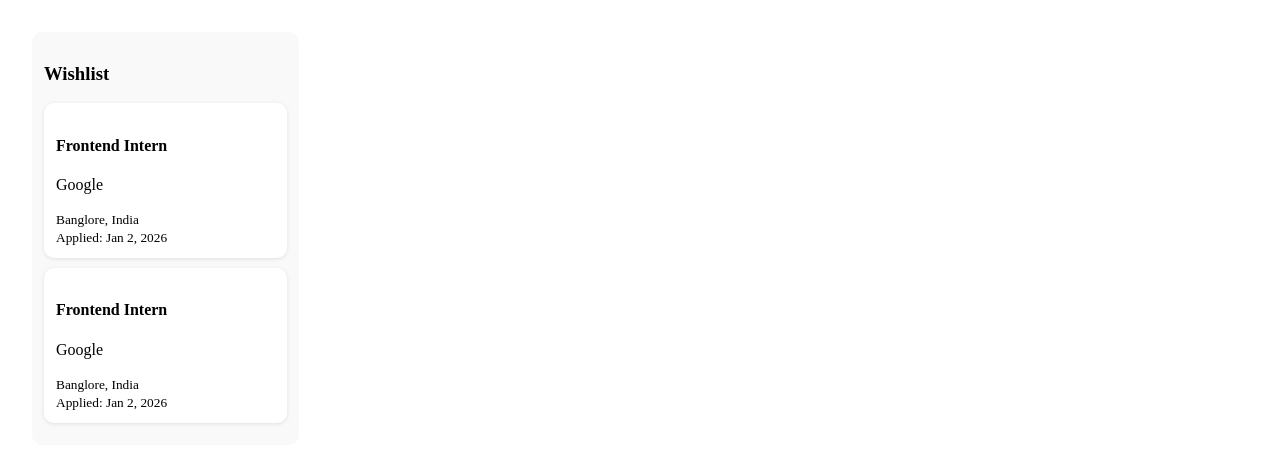
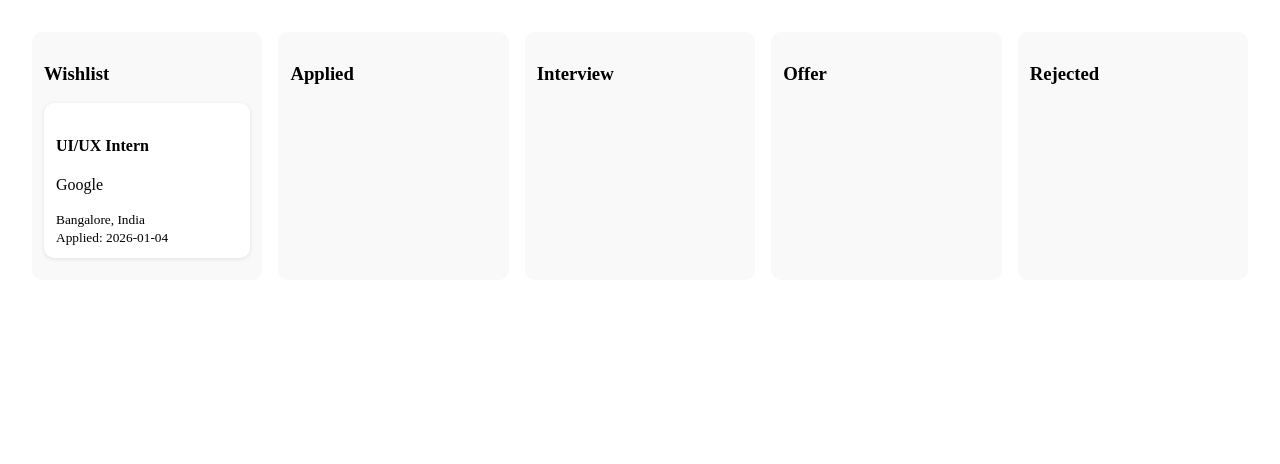
Before and after one commit to Shivadeep-Kathail/careerly-job-tracker, a React (Vite) app: page / in a window 1280 px wide. Shown: the top 464 px of the page. Built offline with nearby package versions, Linux system fonts and the light colour scheme.

Commit message:
feat: complete job data model and state-driven job rendering

```diff
--- a/src/App.jsx
+++ b/src/App.jsx
@@ -1,7 +1,9 @@
+import useJobs from "./hooks/useJobs";
 import Board from "./components/board";
 
 function App() {
-  return <Board />;
+  const { jobs } = useJobs();
+  return <Board jobs={jobs} />;
 }
 
 export default App;
--- a/src/components/board.jsx
+++ b/src/components/board.jsx
@@ -1,15 +1,22 @@
-import Coloumn from "./column";
+import Column from "./column";
+import { COLUMNS } from "../data/columns";
 
-const Board=() => {
-    return(
-        <>
-            <div style={{
-                padding:"24px"
-            }}>
-                <Coloumn title={"Wishlist"}/>
-            </div>
-        </>
-    )
-}
+const Board = ({ jobs }) => {
+  return (
+    <>
+      <div
+        style={{
+          display: "flex",
+          gap: "16px",
+          padding: "24px",
+        }}
+      >
+        {COLUMNS.map((column) => (
+          <Column key={column.id} column={column} jobs={jobs} />
+        ))}
+      </div>
+    </>
+  );
+};
 
 export default Board;
--- a/src/components/column.jsx
+++ b/src/components/column.jsx
@@ -1,6 +1,10 @@
 import JobCard from "./jobCard";
 
-const Coloumn = ({ title }) => {
+const Column = ({ column, jobs }) => {
+  const filteredJobs = jobs.filter(
+    (job) => job.status === column.id
+  );
+
   return (
     <>
       <div
@@ -11,12 +15,13 @@
           borderRadius: "10px",
         }}
       >
-        <h3>{title}</h3>
-        <JobCard />
-        <JobCard />
+        <h3>{column.title}</h3>
+        {filteredJobs.map((job) => (
+          <JobCard key={job.id} job={job} />
+        ))}
       </div>
     </>
   );
 };
 
-export default Coloumn;
+export default Column;
--- a/src/components/jobCard.jsx
+++ b/src/components/jobCard.jsx
@@ -1,4 +1,4 @@
-const JobCard = () => {
+const JobCard = ({job}) => {
   return (
     <>
       <div
@@ -10,11 +10,11 @@
           boxShadow: "0 1px 4px rgba(0,0,0,0.1)",
         }}
       >
-        <h4>Frontend Intern</h4>
-        <p>Google</p>
-        <small>Banglore, India</small>
+        <h4>{job.role}</h4>
+        <p>{job.company}</p>
+        <small>{job.location}</small>
         <br />
-        <small>Applied: Jan 2, 2026</small>
+        <small>Applied: {job.appliedDate}</small>
       </div>
     </>
   );
--- /dev/null
+++ b/src/data/columns.js
@@ -0,0 +1,7 @@
+export const COLUMNS = [
+  { id: "wishlist", title: "Wishlist" },
+  { id: "applied", title: "Applied" },
+  { id: "interview", title: "Interview" },
+  { id: "offer", title: "Offer" },
+  { id: "rejected", title: "Rejected" },
+];
--- /dev/null
+++ b/src/data/initialJobs.js
@@ -0,0 +1,12 @@
+export const initialJobs = [
+  {
+    id: "1",
+    company: "Google",
+    role: "UI/UX Intern",
+    location: "Bangalore, India",
+    link: "",
+    appliedDate: "2026-01-04",
+    status: "wishlist",
+    notes: "",
+  },
+];
--- /dev/null
+++ b/src/hooks/useJobs.js
@@ -0,0 +1,25 @@
+import { useState } from "react";
+import { initialJobs } from "../data/initialJobs";
+
+function useJobs() {
+    const [jobs, setJobs]= useState(initialJobs);
+
+    //CREATE
+    const addJob=(job) =>{
+        setJobs((prev)=>[...prev,job])
+    }
+
+    //UPDATE
+    const updateJob=(id, updatedJobData ) =>{
+        setJobs((prev) => prev.map((job)=> job.id===id? {...job, ...updatedJobData}:job))
+    }
+
+    //DELETE
+    const deleteJob=(id) => {
+        setJobs((prev)=>prev.filter((job)=> job.id !== id))
+    }
+
+    return { jobs, addJob, updateJob, deleteJob }
+}
+
+export default useJobs;
```
